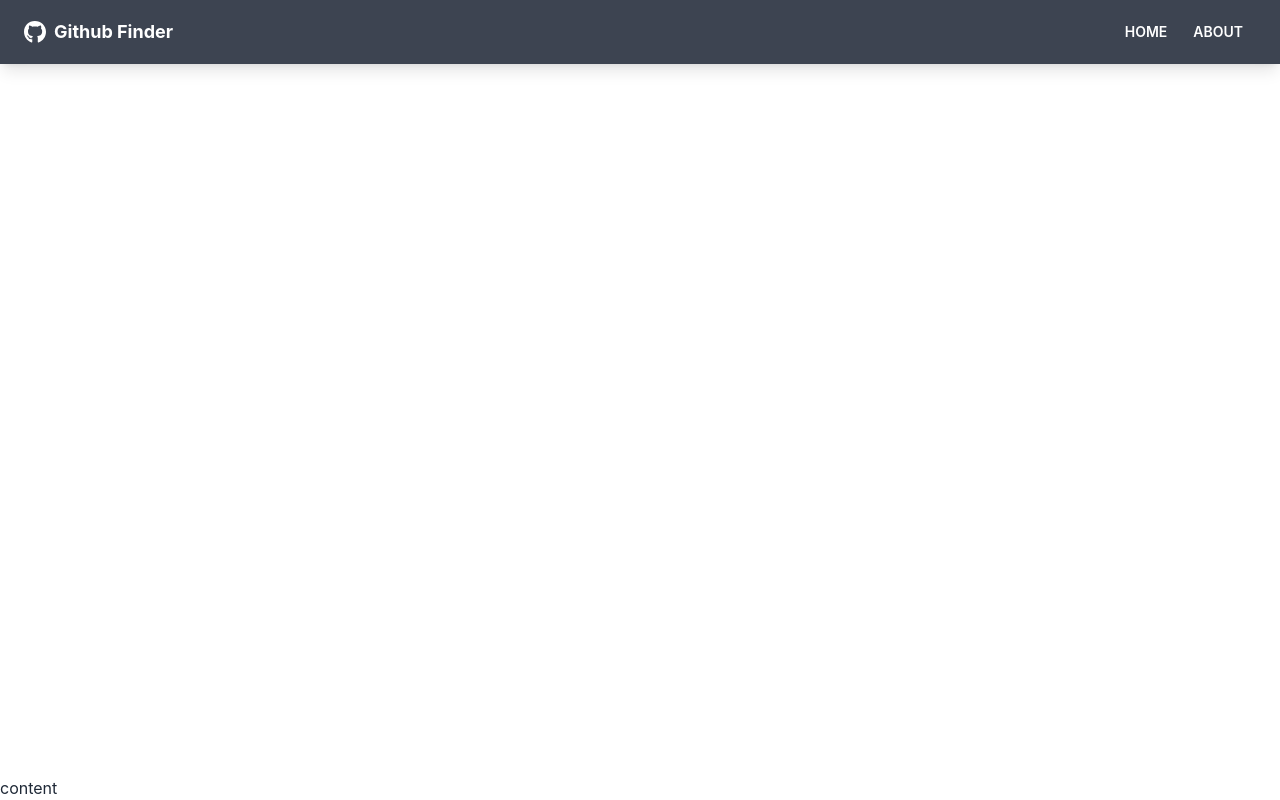
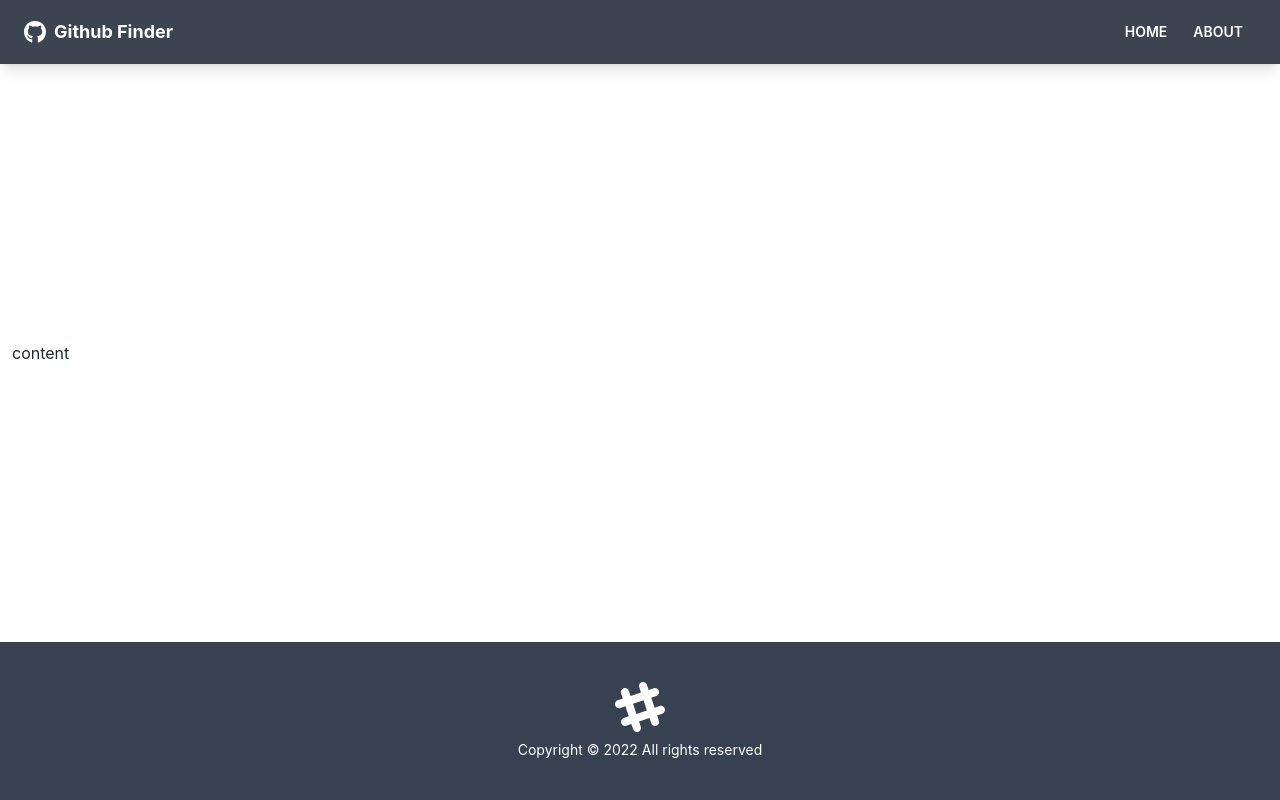
Before and after one commit to liambrewster/github-finder, a React (Create React App) app: page / in a window 1280 px wide. Built offline with nearby package versions, Linux system fonts and the light colour scheme.

Commit message:
feat: added the footer and styled the main div ready for content

```diff
--- a/src/App.js
+++ b/src/App.js
@@ -1,13 +1,15 @@
 import { BrowserRouter as Router, Route  } from "react-router-dom";
 import Navbar from './components/layout/Navbar'
+import Footer from './components/layout/Footer'
 function App() {
   return (
     <Router >
       <div className="flex flex-col justify-between h-screen">
       <Navbar/>
-      <main>
+      <main className="container mx-auto px-3 pb-12">
         content
       </main>
+      <Footer/>
       </div>
     </Router>
   );
--- /dev/null
+++ b/src/components/layout/Footer.jsx
@@ -0,0 +1,26 @@
+
+
+function Footer() {
+    const footerYear = new Date().getFullYear()
+
+    return (
+      <footer className='footer p-10 bg-gray-700 text-primary-content footer-center'>
+        <div>
+          <svg
+            width='50'
+            height='50'
+            viewBox='0 0 24 24'
+            xmlns='http://www.w3.org/2000/svg'
+            fillRule='evenodd'
+            clipRule='evenodd'
+            className='inline-block fill-current'
+          >
+            <path d='M22.672 15.226l-2.432.811.841 2.515c.33 1.019-.209 2.127-1.23 2.456-1.15.325-2.148-.321-2.463-1.226l-.84-2.518-5.013 1.677.84 2.517c.391 1.203-.434 2.542-1.831 2.542-.88 0-1.601-.564-1.86-1.314l-.842-2.516-2.431.809c-1.135.328-2.145-.317-2.463-1.229-.329-1.018.211-2.127 1.231-2.456l2.432-.809-1.621-4.823-2.432.808c-1.355.384-2.558-.59-2.558-1.839 0-.817.509-1.582 1.327-1.846l2.433-.809-.842-2.515c-.33-1.02.211-2.129 1.232-2.458 1.02-.329 2.13.209 2.461 1.229l.842 2.515 5.011-1.677-.839-2.517c-.403-1.238.484-2.553 1.843-2.553.819 0 1.585.509 1.85 1.326l.841 2.517 2.431-.81c1.02-.33 2.131.211 2.461 1.229.332 1.018-.21 2.126-1.23 2.456l-2.433.809 1.622 4.823 2.433-.809c1.242-.401 2.557.484 2.557 1.838 0 .819-.51 1.583-1.328 1.847m-8.992-6.428l-5.01 1.675 1.619 4.828 5.011-1.674-1.62-4.829z'></path>
+          </svg>
+          <p>Copyright &copy; {footerYear} All rights reserved</p>
+        </div>
+      </footer>
+    )
+  }
+
+  export default Footer
```
